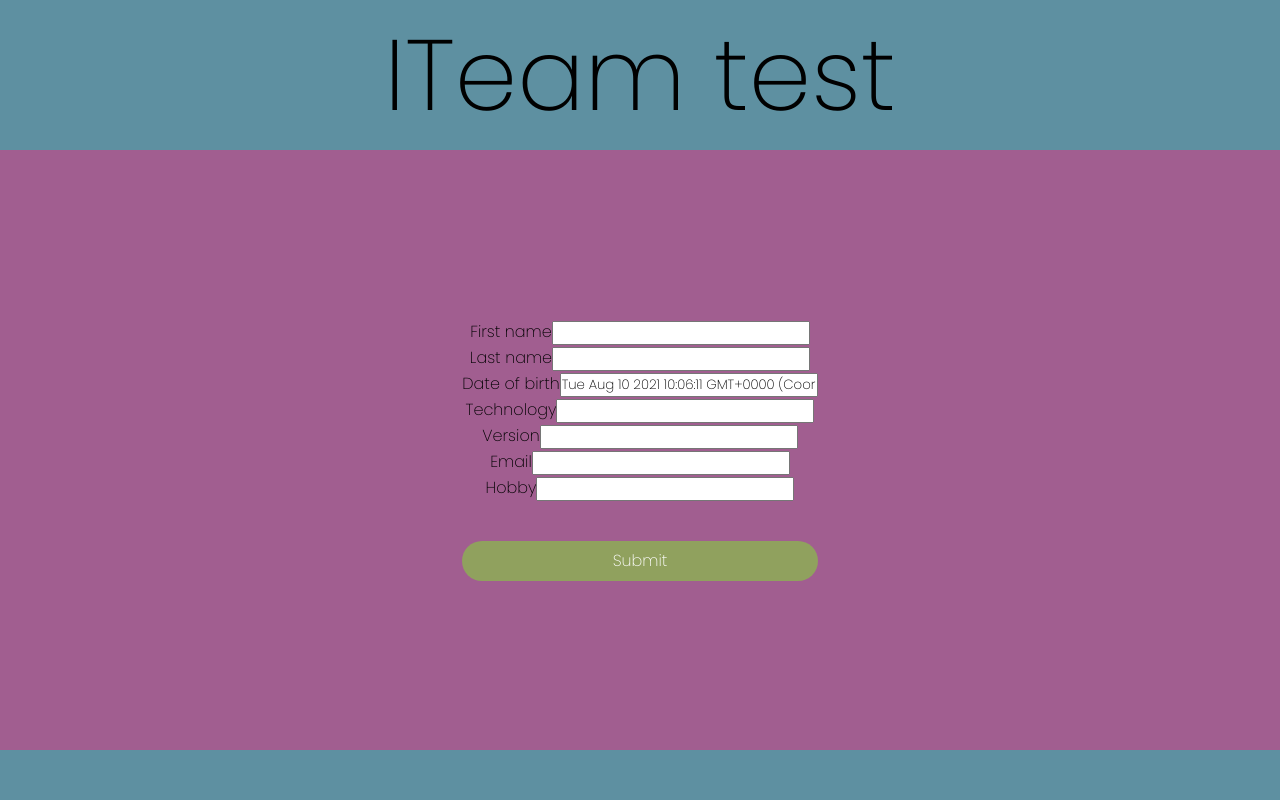
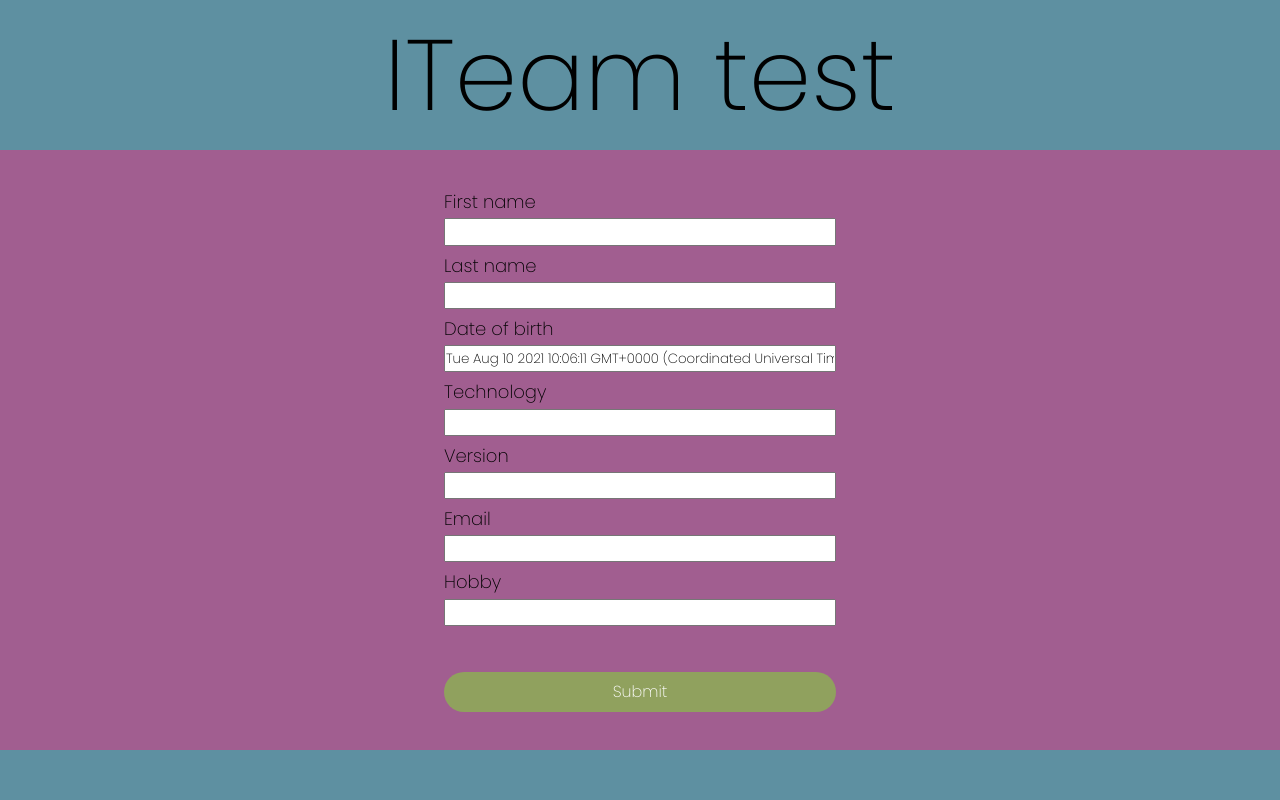
Before and after one commit to Dunridge/iteam-test, an Angular app: page / in a window 1280 px wide. Shown: the top 800 px of the page. Built offline with nearby package versions, Linux system fonts and the light colour scheme.

Commit message:
styled the form inputs

```diff
--- a/src/app/components/body/body.component.ts
+++ b/src/app/components/body/body.component.ts
@@ -1,4 +1,4 @@
-import {Component, OnInit} from '@angular/core';
+import {ChangeDetectionStrategy, Component, OnInit} from '@angular/core';
 import {AbstractControl, FormBuilder, FormControl, FormGroup} from "@angular/forms";
 import {Feedback} from "../../interfaces/feedback.interface";
 import {FormField} from "../../interfaces/form-field.interface";
@@ -6,7 +6,8 @@ import {FormField} from "../../interfaces/form-field.interface";
 @Component({
   selector: 'app-body',
   templateUrl: './body.component.html',
-  styleUrls: ['./body.component.scss']
+  styleUrls: ['./body.component.scss'],
+  changeDetection: ChangeDetectionStrategy.OnPush
 })
 export class BodyComponent implements OnInit {
   feedback!: Feedback;
--- a/src/app/components/body/components/input-field/input-field.component.html
+++ b/src/app/components/body/components/input-field/input-field.component.html
@@ -1,5 +1,5 @@
 
-<label class="body__input">
-  <span class="body__input-label">{{ label }}</span>
+<label class="input-field">
+  <span class="input-field__label">{{ label }}</span>
   <input [formControl]="control" type="text">
 </label>
--- a/src/app/components/body/components/input-field/input-field.component.scss
+++ b/src/app/components/body/components/input-field/input-field.component.scss
@@ -0,0 +1,17 @@
+@import "src/assets/styles/all";
+
+.input-field {
+  display: flex;
+  flex-direction: column;
+  width: 24.5rem;
+  margin-bottom: 6px;
+
+  &__label {
+    font-size: $label-font-size;
+    margin-bottom: 0.2rem;
+  }
+
+  input {
+    height: $input-height;
+  }
+}
--- a/src/assets/styles/for-import/_general.scss
+++ b/src/assets/styles/for-import/_general.scss
@@ -5,3 +5,6 @@ $body-height: 600px;
 $footer-padding: 8px;
 
 $font-size-20px: 20px;
+
+$label-font-size: 18px;
+$input-height: 1.7rem;
```
